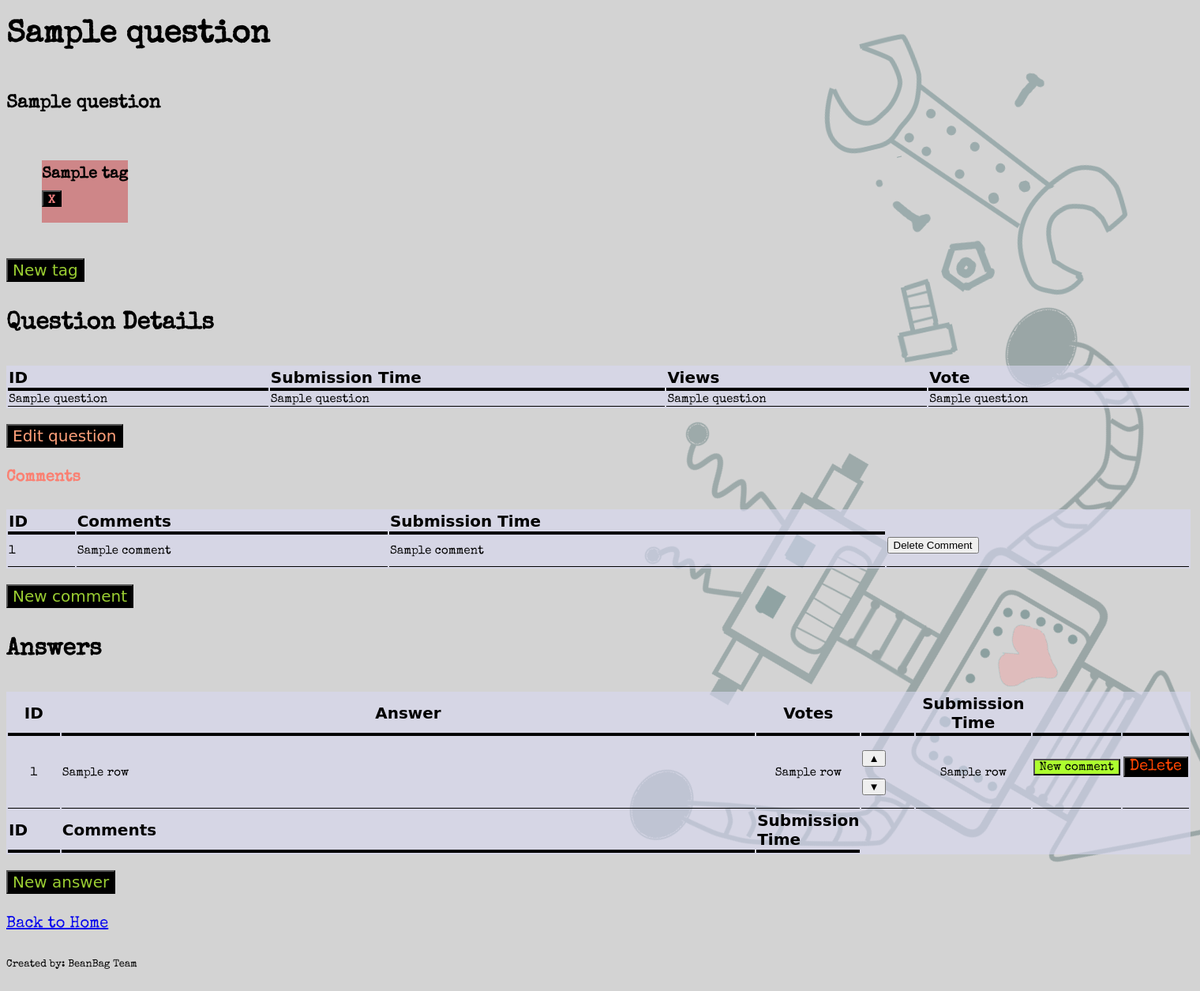
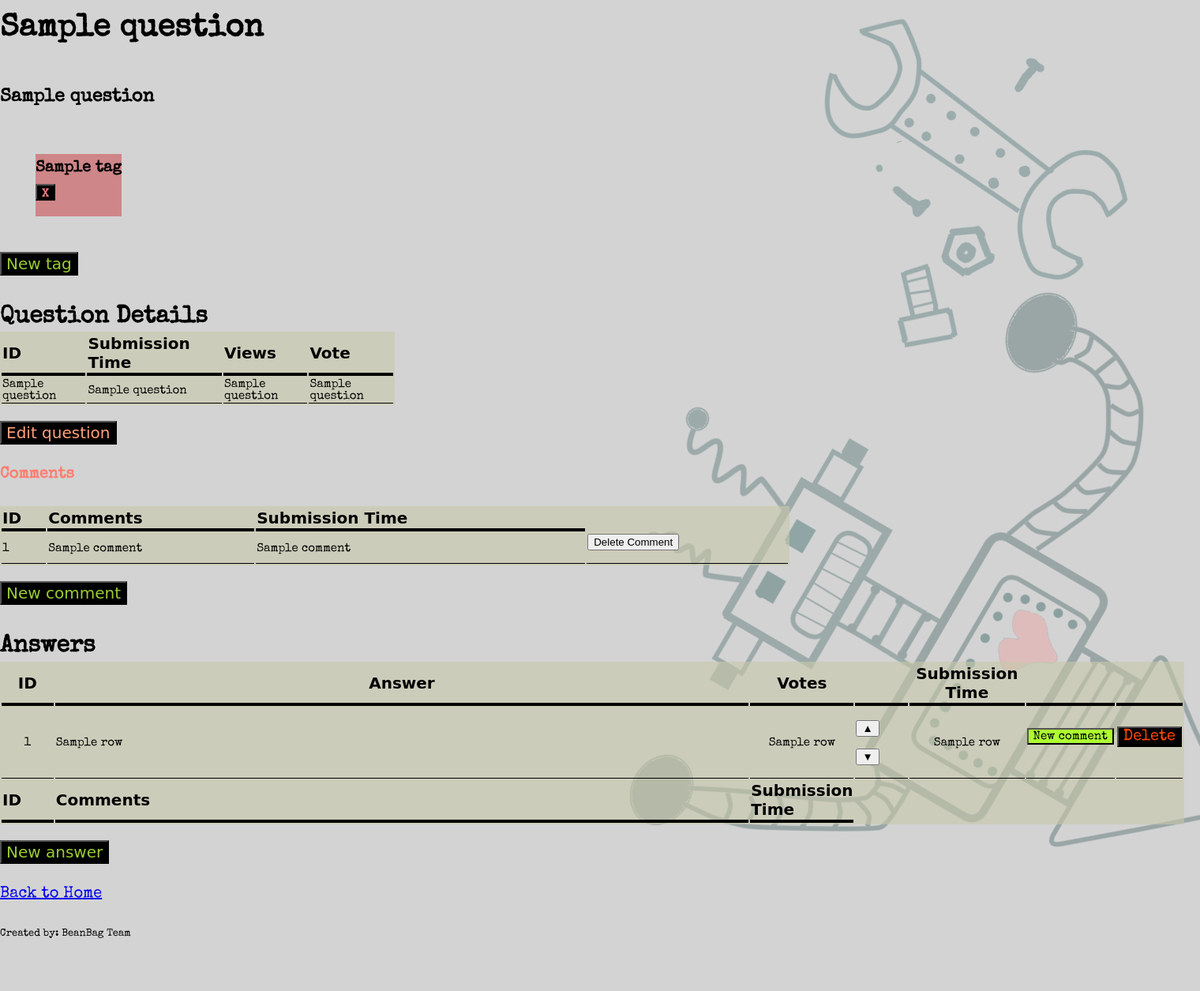
Before and after one commit to SojAnnam/AskMate, a Flask app: template templates/question_details.html in a window 1520 px wide. Shown: the whole page at 79% size. After the commit the page ends 1188 px from the top, so only its background shows below. Run offline with Flask 2, Linux system fonts and the light colour scheme; the template is opened without the code that fills it: most values are stand-ins (such as "Sample title", 1, 10 or a date in 2020); some web fonts are replaced.

Commit message:
CSS editing in list.css,question_details.css, and editing list.html

```diff
--- a/static/question_details.css
+++ b/static/question_details.css
@@ -11,11 +11,14 @@ body {
 	font-size:20px;
 	line-height: 1.88889;
 	color: black;
+	margin: 0;
 	}
 table {
-	background-color: rgba(217,217,242,0.6) ;
+	background-color: rgba(200,200,170,0.6) ;
 	width: 1500px;
 	}
+table.details{width: 500px;}
+table.comment{width:1000px;}
 table a{color:black;
 	text-decoration: none;
 	display:block
@@ -24,6 +27,7 @@ th{ border-bottom: 4px solid black;
 	font-family:barrio, cursive;
 	font-size:20px;
 	}
+details{width:300px;}
 tr:hover {background-color:rgba(204,255,204,0.6) }
 
 td {
@@ -64,6 +68,7 @@ input.new-tag:hover,input.new-comment:hover,input.new-answer:hover{
 h2.question, h2.answer{
     font-size:30px;
     color: black;
+	margin-bottom:-30px;
 }
 h2.comment{
     font-size:20px;
--- a/templates/list.html
+++ b/templates/list.html
@@ -31,7 +31,7 @@
                     <a href={{url_for( 'sort_question', title="desc" )}}>&#9660; </a>Title</th>
                 <th><a href={{url_for( 'sort_question', message="asc" )}}>&#9650;</a>
                     <a href={{url_for( 'sort_question', message="desc" )}}>&#9660; </a>Message</th>
-                <th><a></a>View</th>
+                <th><a id=view_header>View</a></th>
                 <th><a href={{url_for( 'sort_question', vote_number="asc" )}}>&#9650;</a>
                     <a href={{url_for( 'sort_question', vote_number="desc" )}}>&#9660; </a>Vote</th>
                 <th></th>
@@ -42,8 +42,8 @@
             {% for row in question_table %}
             <tr class=question-details>
                 <td>{{ row[0] }}</td>
-                <td><a href="./question/{{row[0]}}">{{ row[4] }}</td>
-                <td>{{ row[5] }}</td>
+                <td id=list-title-column><a href="./question/{{row[0]}}">{{ row[4] }}</td>
+                <td id=list-message-column>{{ row[5] }}</td>
                 <td width:"300px">{{ row[2] }}</td>
                 <td>{{ row[3] }}</td>
                 <td><a href='./question/{{row[0]}}/vote-up'> &#9650;<br>
```
Also changed, not shown: static/list.css (+9 -2 lines).
